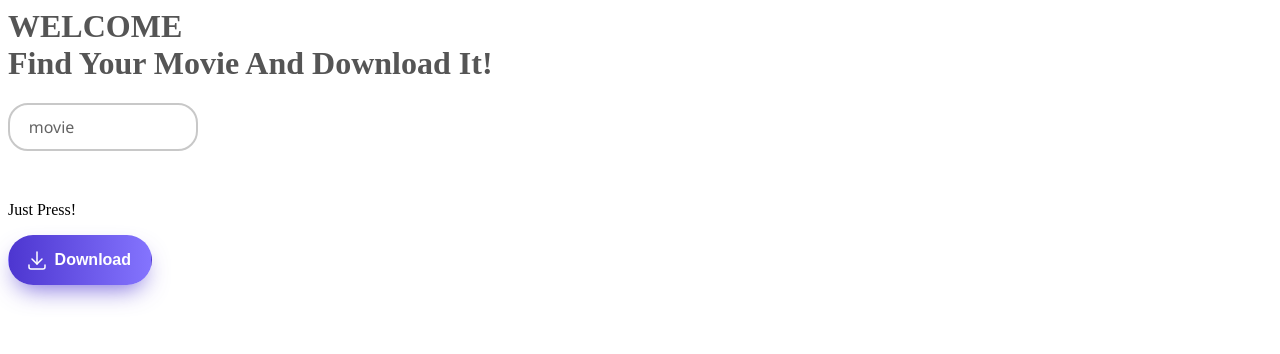
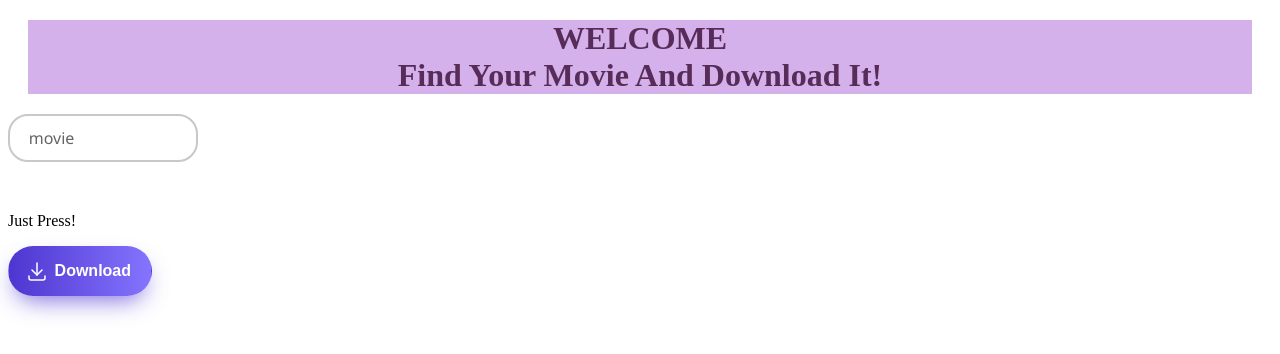
Before and after one commit to Lujaiinm/Film-website, a plain HTML site: page index.html in a window 1280 px wide. Drawn offline with Linux system fonts and the light colour scheme.

Commit message:
update css

```diff
--- a/style.css
+++ b/style.css
@@ -69,6 +69,7 @@ button {
 
 .button:hover {
   border-color: #f4f5f2;
+
 }
 
 .button:active {
@@ -76,8 +77,12 @@ button {
   box-shadow: 0 0.5em 1.5em -0.5em hsla(249, 62%, 51%, 0.745);
 }
 
-
+.body{
+    background-color: #5d385e;
+}
 h1{
-    color: #555;
-
+    color: #572c58;
+     margin: 20px;
+    text-align: center;
+    background-color: rgb(213, 177, 235);
 }
```
